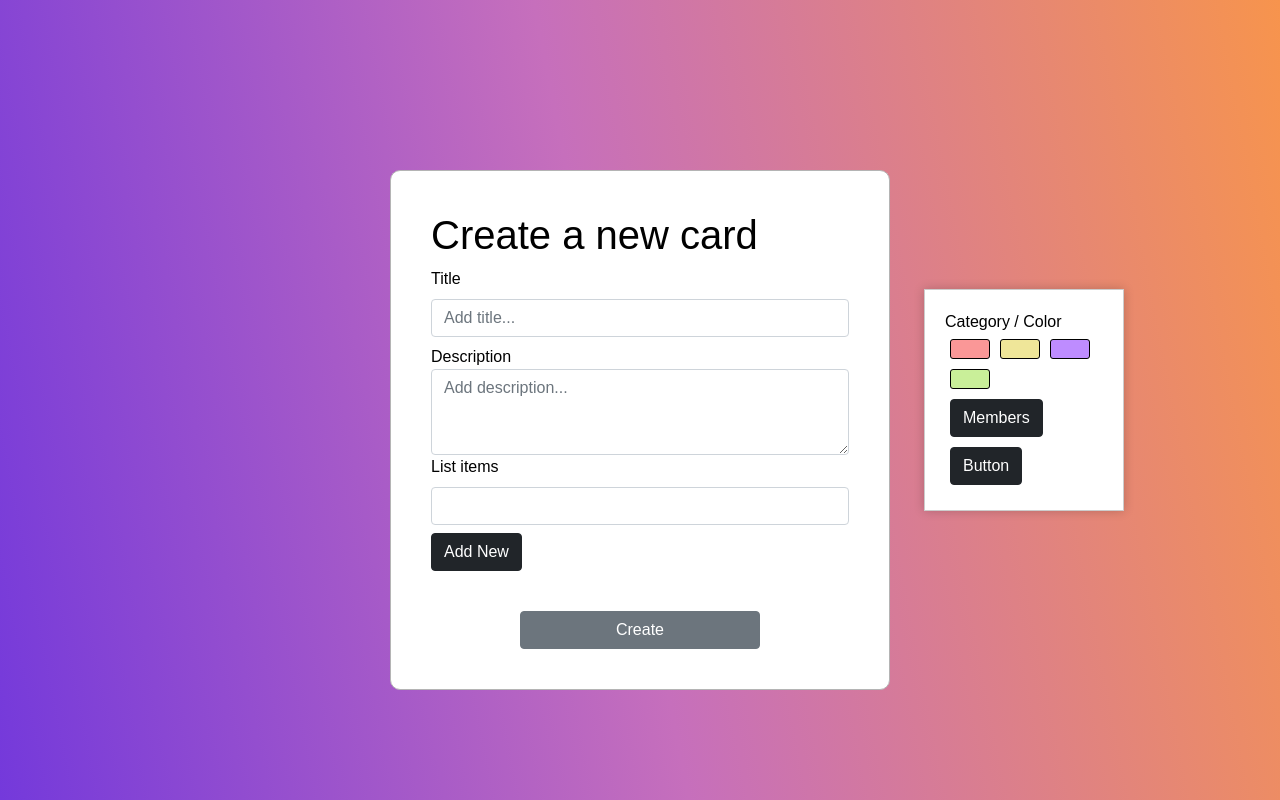
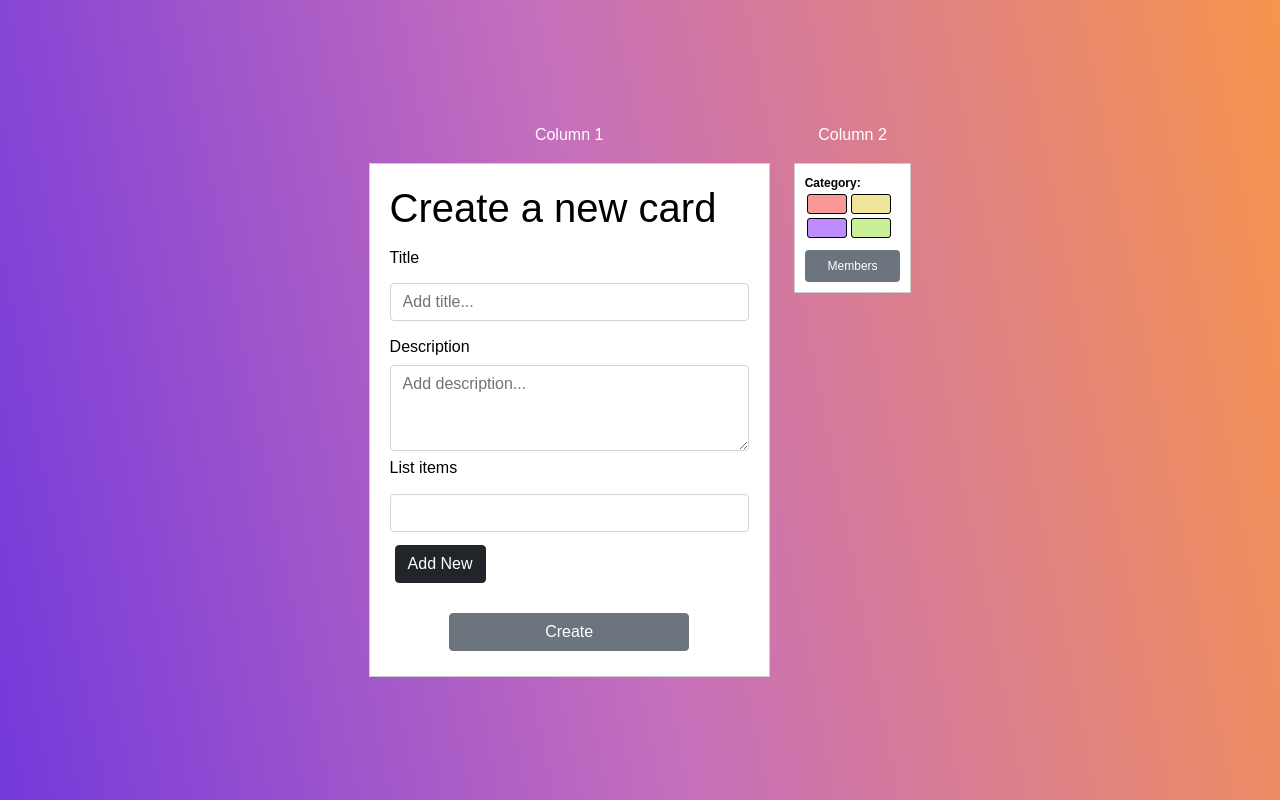
Before and after one commit to Vsimpro/ADP_Project_1, a React (Create React App) app in the folder frontend/: page /create in a window 1280 px wide. Built offline with nearby package versions, Linux system fonts and the light colour scheme; no server answers.

Commit message:
Korjattu tiedostoa Create.jsx

```diff
--- a/frontend/src/components/Create.jsx
+++ b/frontend/src/components/Create.jsx
@@ -1,33 +1,13 @@
 import React from 'react';
-import ColorPicker from './cards/ColorPicker';
+/* import ColorPicker from './cards/ColorPicker'; */
+import FloatingElements from './cards/FoatingElements';
 
 
 const Create = () => {
   return (
 
-      <div className='formGroup'>
-      <h1>Create a new card</h1>
-        <form>
-
-            <ColorPicker />
-
-
-          <div className="form-group">
-            <label>Title</label>
-            <input type="text" className="form-control" id="" placeholder="Add title..." />
-
-            <label>Description</label>
-            <textarea className="form-control" id="" rows="3" placeholder='Add description...'></textarea>
-
-            <label>List items</label>
-            <input type="text" className="form-control" id="" />
-
-            <button className='btn btn-dark'>Add New</button>
-          </div>
-        </form>
-        <div className='buttons-container'>
-          <button className='btn btn-secondary'>Create</button>
-          </div>
+      <div>
+        <FloatingElements />
       </div>
 
   );
--- a/frontend/src/components/cards/ColorPicker.js
+++ /dev/null
@@ -1,20 +0,0 @@
-import React from 'react';
-
-const ColorPicker = () => {
-
-  return (
-    <div className='colorPicker floating-component'>
-    <label>Category / Color</label>
-    <div>
-    <button className='btn colorButton' style={{ backgroundColor: '#FA9797' }}></button>
-    <button className='btn colorButton' style={{ backgroundColor: '#EFE699' }}></button>
-    <button className='btn colorButton' style={{ backgroundColor: '#BE8CFF' }}></button>
-    <button className='btn colorButton' style={{ backgroundColor: '#C9EF99' }}></button>
-    </div>
-    <button className='btn btn-dark'>Members</button>
-    <button className='btn btn-dark'>Button</button>
-
-  </div>
-  )}
-
-export default ColorPicker;
--- /dev/null
+++ b/frontend/src/components/cards/CreateCard.js
@@ -0,0 +1,32 @@
+import React from 'react';
+
+const CreateCard = () => {
+  return (
+
+      <div className='floating-component'>
+
+        <h1>Create a new card</h1>
+        <form>
+
+          <div className="form-group">
+            <label>Title</label>
+            <input type="text" className="form-control" id="" placeholder="Add title..." />
+
+            <label>Description</label>
+            <textarea className="form-control" id="" rows="3" placeholder='Add description...'></textarea>
+
+            <label>List items</label>
+            <input type="text" className="form-control" id="" />
+
+            <button className='btn btn-dark'>Add New</button>
+          </div>
+        </form>
+        <div className='buttons-container'>
+          <button className='btn btn-secondary'>Create</button>
+          </div>
+      </div>
+
+  );
+};
+
+export default CreateCard;
--- a/frontend/src/components/cards/EditTools.js
+++ b/frontend/src/components/cards/EditTools.js
@@ -2,12 +2,17 @@ import React from 'react';
 
 const EditTools = () => {
   return (
-    <div className='EditTools-container'>
-      <button className='btn'>Members</button>
-      <button className='btn'>jotain</button>
-      <button className='btn'>Delete</button>
-    </div>
-  );
-};
+    <div className='editToolsContainer'>
+    <p>Category:</p>
+
+    <button className='btn colorButton' style={{ backgroundColor: '#FA9797' }}></button>
+    <button className='btn colorButton' style={{ backgroundColor: '#EFE699' }}></button>
+    <button className='btn colorButton' style={{ backgroundColor: '#BE8CFF' }}></button>
+    <button className='btn colorButton' style={{ backgroundColor: '#C9EF99' }}></button>
+    <button className='btn btn-editTools'>Members</button>
+
+
+  </div>
+  )}
 
 export default EditTools;
--- /dev/null
+++ b/frontend/src/components/cards/FoatingElements.js
@@ -0,0 +1,23 @@
+import React from 'react';
+import CreateCard from './CreateCard';
+import EditTools from './EditTools';
+
+const FloatingElements = () => {
+  return (
+    <div>
+      <div className="row">
+        <div className="col-9">
+          <p>Column 1</p>
+          <CreateCard />
+        </div>
+        <div className="col-3">
+
+          <p>Column 2</p>
+          <EditTools />
+        </div>
+      </div>
+    </div>
+  );
+};
+
+export default FloatingElements;
--- a/frontend/src/components/cards/cardDemo.css
+++ b/frontend/src/components/cards/cardDemo.css
@@ -157,7 +157,6 @@ body{
 
   .formGroup{
       text-align: left;
-      width: 500px;
       margin-top: 60px;
       padding: 40px;
       color: black;
@@ -174,16 +173,26 @@ body{
         padding: 0;
       }
 
-    .colorPicker{
-      width: 200px;
+    .editToolsContainer{
+      max-width: 150px;
+      color: #000000;
+      background-color: white;
+      border: 1px solid #ccc;
+      font-size: 12px;
+      font-weight: bolder;
+      padding: 10px;
+      text-align: left;
     }
-
+    .editToolsContainer p{
+      margin: 0px;
+    }
     .colorButton{
       min-width: 40px;
       height: 20px;
       border-color: black;
       border-radius: 3px;
       cursor: pointer;
+      margin: 2px;
     }
 
     .btn-secondary{
@@ -191,16 +200,21 @@ body{
     }
 
     .floating-component {
-      position: fixed; /* or use 'absolute' depending on your requirements */
-      top: 50%;
-      left: 80%;
-      transform: translate(-50%, -50%);
+      color: #000000;
+      text-align: left;
       background-color: #fff;
       padding: 20px;
       border: 1px solid #ccc;
-      box-shadow: 0 0 10px rgba(0, 0, 0, 0.2);
-      z-index: 1000; /* Adjust the z-index to make sure it appears above other content */
     }
       .floating-component button{
         margin: 5px;
+
       }
+
+    .btn-editTools{
+      margin-top: 10px;
+      width: 100%;
+      background-color: #6c757d;
+      font-size: 12px;
+      color: #ffffff;
+    }
```
